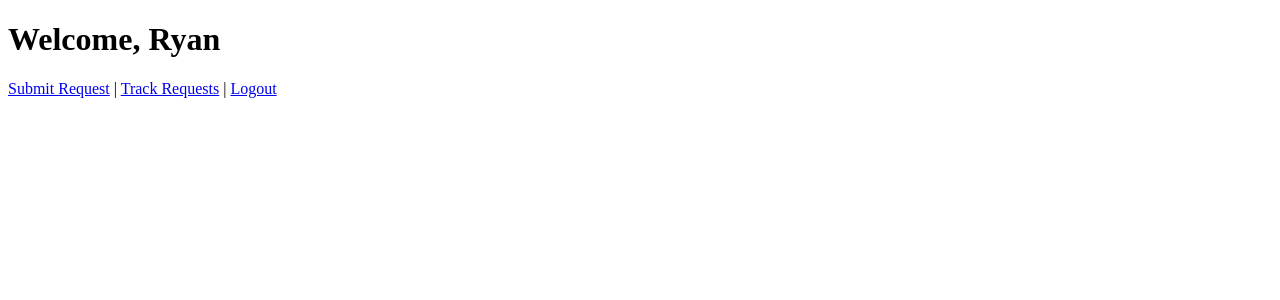
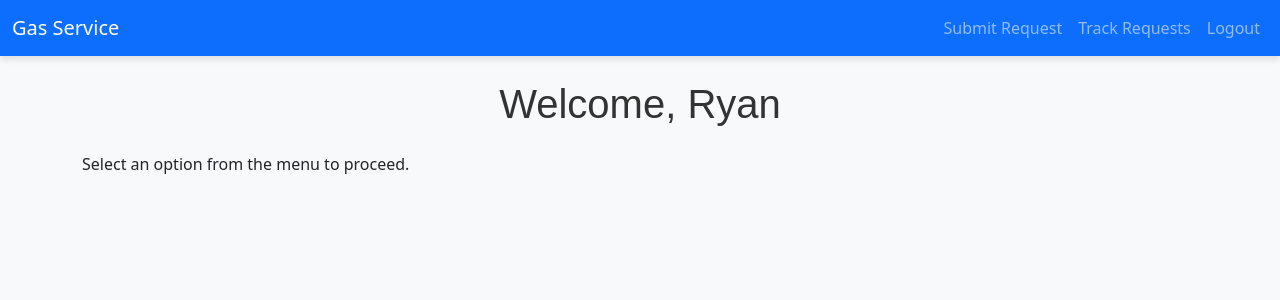
Before and after one commit to AmazingAryan/Gas-service-backend-task, a Django app: page /dashboard/customer/ in a window 1280 px wide. Shown: the top 300 px of the page. Run offline with Django 5.2, Linux system fonts and the light colour scheme; a user stored in the database is signed in.

Commit message:
Made lookable (added some css)

```diff
--- /dev/null
+++ b/core/templates/core/base_customer.html
@@ -0,0 +1,115 @@
+<!DOCTYPE html>
+<html lang="en">
+  <head>
+    <meta charset="UTF-8" />
+    <meta name="viewport" content="width=device-width, initial-scale=1.0" />
+    <title>{% block title %}Customer Portal{% endblock %}</title>
+    <link
+      href="https://cdn.jsdelivr.net/npm/bootstrap@5.3.0/dist/css/bootstrap.min.css"
+      rel="stylesheet"
+    />
+    <style>
+      body {
+        background-color: #f8f9fa;
+      }
+
+      h1 {
+        color: #0d6efd;
+      }
+
+      .navbar {
+        box-shadow: 0 4px 6px rgba(0, 0, 0, 0.1);
+      }
+
+      table {
+        border: 1px solid #dee2e6;
+        width: 100%;
+        border-collapse: collapse;
+        margin: 20px 0;
+        font-size: 16px;
+        text-align: left;
+      }
+
+      table th,
+      table td {
+        border: 1px solid #dddddd;
+        padding: 12px;
+      }
+
+      table th {
+        background-color: #f4f4f4;
+        font-weight: bold;
+      }
+
+      table tr:nth-child(even) {
+        background-color: #f9f9f9;
+      }
+
+      table tr:hover {
+        background-color: #f1f1f1;
+      }
+
+      h1 {
+        margin-bottom: 20px;
+        font-family: Arial, sans-serif;
+        color: #333;
+      }
+
+      .status {
+        font-weight: bold;
+        text-align: center;
+        color: white;
+        padding: 8px;
+        border-radius: 5px;
+      }
+
+      .status.pending {
+        background-color: #ff4d4d; /* Red */
+      }
+
+      .status.processing {
+        background-color: #ffd633; /* Yellow */
+        color: #333; /* Darker text for contrast */
+      }
+
+      .status.resolved {
+        background-color: #4caf50; /* Green */
+      }
+    </style>
+  </head>
+  <body>
+    <nav class="navbar navbar-expand-lg navbar-dark bg-primary">
+      <div class="container-fluid">
+        <a class="navbar-brand" href="{% url 'customer_dashboard' %}"
+          >Gas Service</a
+        >
+        <button
+          class="navbar-toggler"
+          type="button"
+          data-bs-toggle="collapse"
+          data-bs-target="#navbarNav"
+        >
+          <span class="navbar-toggler-icon"></span>
+        </button>
+        <div class="collapse navbar-collapse" id="navbarNav">
+          <ul class="navbar-nav ms-auto">
+            <li class="nav-item">
+              <a class="nav-link" href="{% url 'submit_request' %}"
+                >Submit Request</a
+              >
+            </li>
+            <li class="nav-item">
+              <a class="nav-link" href="{% url 'track_request' %}"
+                >Track Requests</a
+              >
+            </li>
+            <li class="nav-item">
+              <a class="nav-link" href="{% url 'logout' %}">Logout</a>
+            </li>
+          </ul>
+        </div>
+      </div>
+    </nav>
+    <div class="container mt-4">{% block content %} {% endblock %}</div>
+  </body>
+</html>
--- a/core/templates/core/customer_dashboard.html
+++ b/core/templates/core/customer_dashboard.html
@@ -1,16 +1,8 @@
-<!DOCTYPE html>
-<html lang="en">
-<head>
-    <meta charset="UTF-8">
-    <meta name="viewport" content="width=device-width, initial-scale=1.0">
-    <title>Service dashboard</title>
-</head>
-<body>
-    <h1>Welcome, {{ user.username }}</h1>
-<nav>
-    <a href="{% url 'submit_request' %}">Submit Request</a> |
-    <a href="{% url 'track_request' %}">Track Requests</a> |
-    <a href="{% url 'logout' %}">Logout</a>
-</nav>
-</body>
-</html>
+{% extends "core/base_customer.html" %}
+{% block title %}Dashboard{% endblock %}
+{% block content %}
+<h1 class="text-center">Welcome, {{ user.username }}</h1>
+<div class="mt-4">
+    <p>Select an option from the menu to proceed.</p>
+</div>
+{% endblock %}
--- a/core/templates/core/register_customer.html
+++ b/core/templates/core/register_customer.html
@@ -10,6 +10,6 @@
         {{ form.as_p }}
         <button type="submit">Register</button>
     </form>
-    <p>Already have an account? <a href="{% url 'login' %}">Login here</a></p>
+    <p>Already have an account? <a href="{% url 'customer_login' %}">Login here</a></p>
 </body>
 </html>
```
Also changed, not shown: core/templates/core/base_staff.html (added, +46 -0 lines), core/templates/core/staff_dashboard.html (+13 -25 lines), core/templates/core/submit_request.html (+4 -11 lines), core/templates/core/track_request.html (+4 -11 lines), core/templates/core/update_status.html (+4 -10 lines), db.sqlite3.
